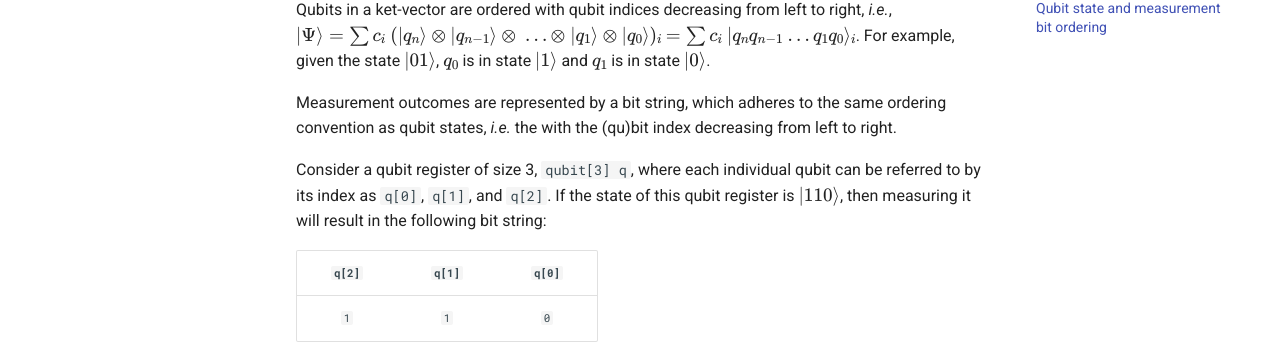
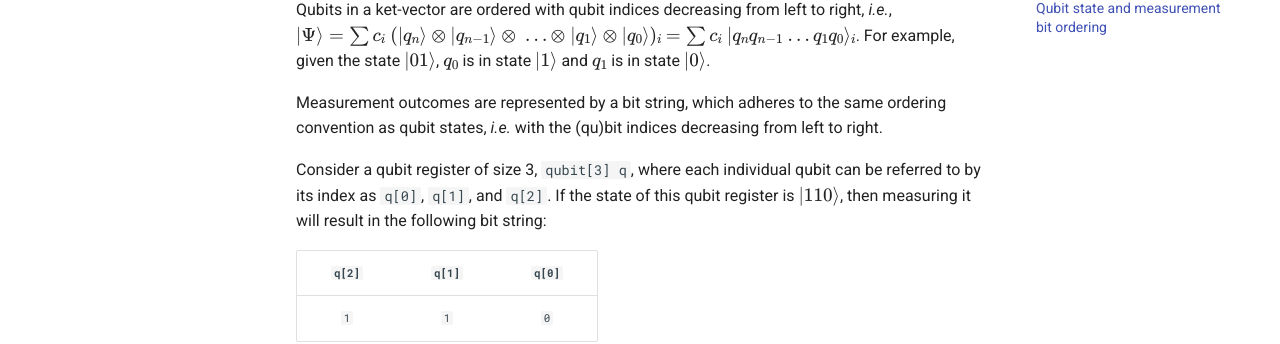
Before and after one commit to QuTech-Delft/cQASM-spec, an MkDocs documentation site: the page built from docs/language_specification/general_overview.md, in a window 1280 px wide and 900 px high, scrolled down 2971 px. Shown: the part 315-659 px from the top of the window. Built offline with MkDocs 1.6.1 and Material for MkDocs 9.7.7, drawn with Linux system fonts in a browser that asks for light colours; comment, search, counter and statistics services are not loaded; the version menu is left out.

Commit message:
Update docs/language_specification/general_overview.md
Co-authored-by: Roberto Turrado Camblor <rturrado@gmail.com>

```diff
--- a/docs/language_specification/general_overview.md
+++ b/docs/language_specification/general_overview.md
@@ -155,7 +155,7 @@
 
 Measurement outcomes are represented by a bit string,
 which adheres to the same ordering convention as qubit states,
-_i.e._ the with the (qu)bit index decreasing from left to right.
+_i.e._ with the (qu)bit indices decreasing from left to right.
 
 Consider a qubit register of size 3, `qubit[3] q`,
 where each individual qubit can be referred to by its index as `q[0]`, `q[1]`, and `q[2]`.
```
